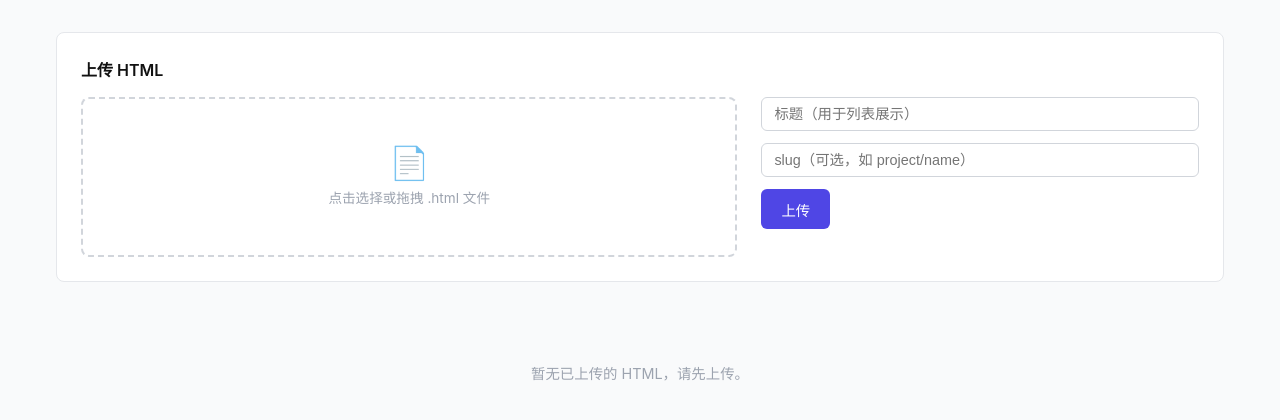
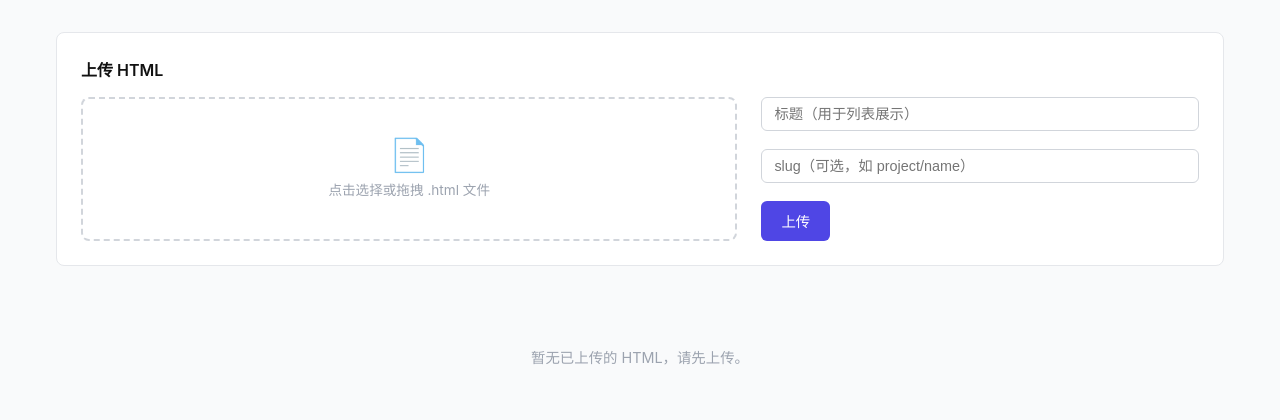
Before and after one commit to vongoley/microsite-container, a FastAPI app: template app/templates/admin.html in a window 1280 px wide. Shown: the part 50-470 px from the top of the page. Run offline with FastAPI, Linux system fonts and the light colour scheme; the template is opened without the code that fills it, so the values that code supplies are empty.

Commit message:
fix upload layout: right side distributes content to match left height

```diff
--- a/app/templates/admin.html
+++ b/app/templates/admin.html
@@ -37,10 +37,10 @@
       margin-bottom: 2rem;
     }
     .upload-card h2 { font-size: 1rem; font-weight: 600; margin-bottom: 1rem; }
-    .upload-layout { display: flex; gap: 1.5rem; align-items: stretch; }
+    .upload-layout { display: flex; gap: 1.5rem; }
     .upload-left { flex: 3; display: flex; }
-    .upload-left .drop-zone { flex: 1; }
-    .upload-right { flex: 2; display: flex; flex-direction: column; gap: .75rem; }
+    .upload-left .drop-zone { flex: 1; min-height: auto; }
+    .upload-right { flex: 2; display: flex; flex-direction: column; gap: .75rem; justify-content: space-between; }
     .drop-zone {
       border: 2px dashed #d1d5db;
       border-radius: 8px;
```
